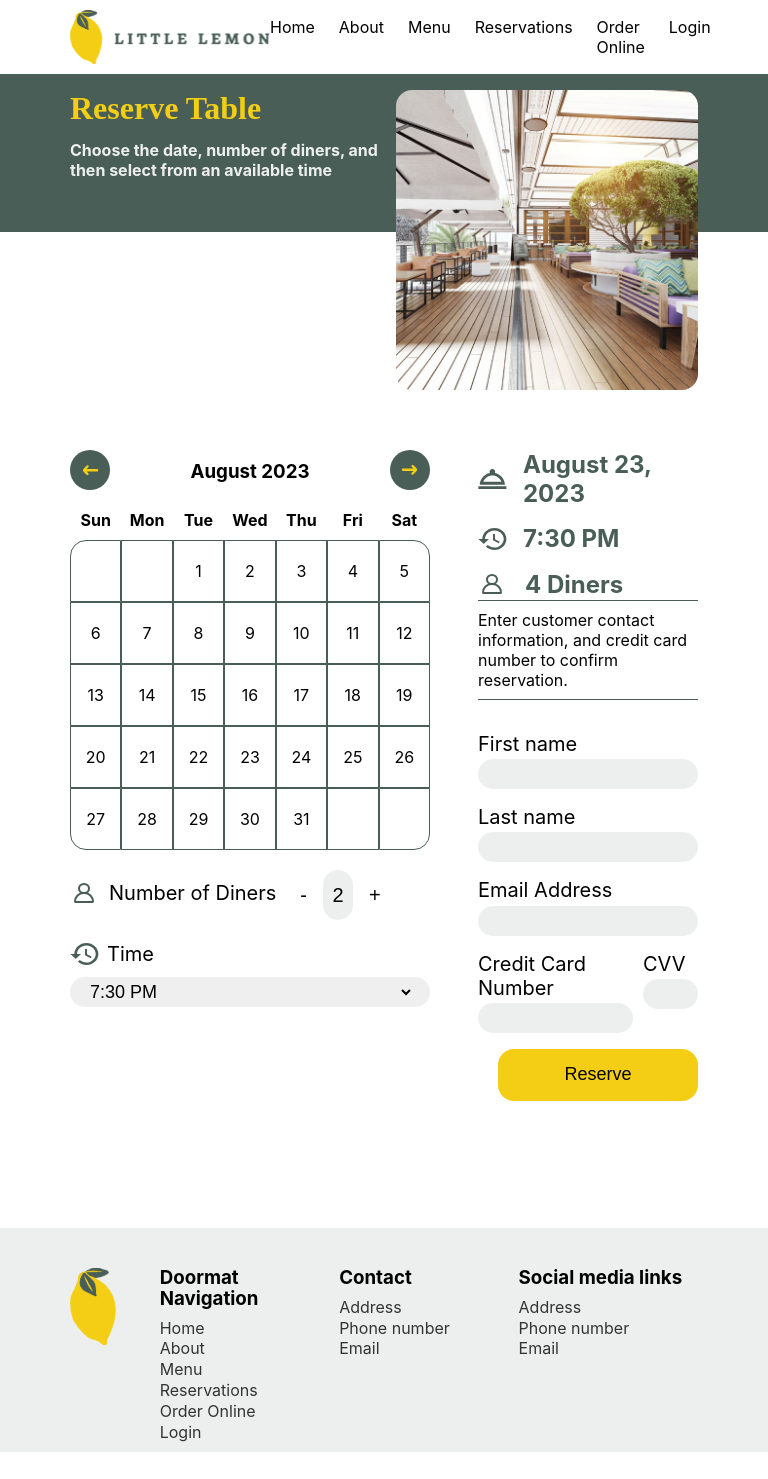
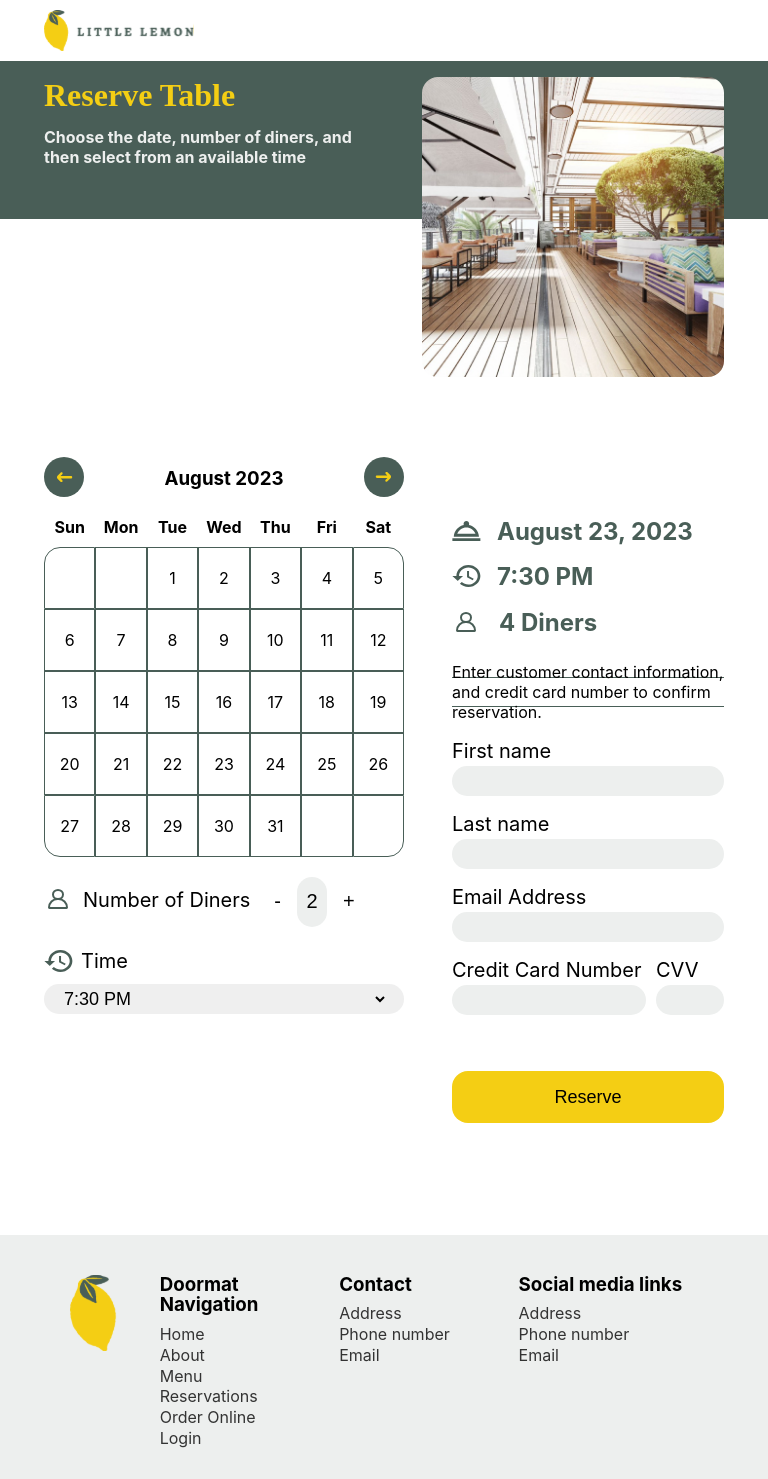
Before and after one commit to tofu97/little-lemon, a React (Create React App) app: page / in a window 768 px wide. Before the commit the page ends 1452 px from the top, so only its background shows below. Built offline with nearby package versions, Linux system fonts and the light colour scheme.

Commit message:
Completed mobile css layout

```diff
--- a/src/App.js
+++ b/src/App.js
@@ -1,15 +1,14 @@
 import './gridta.css'
 import logo from "./assets/images/Logo.svg"
-import backButtonBlk from "./assets/images/Back-blk.svg"
 import backButtonGrn from "./assets/images/Back-grn.svg"
 import forwardButtonGrn from "./assets/images/Forward-grn.svg"
 import tablePhoto from "./assets/images/Table photo.jpg"
-import calendar from "./assets/images/calendar-placeholder.png"
 import user from "./assets/images/User.svg"
 import clock from "./assets/images/clock.svg"
 import dish from "./assets/images/Dish.svg"
-import happyChef from "./assets/images/happy-chef.jpg"
 import lemon from "./assets/images/lemon.svg"
+import home from "./assets/images/home.svg"
+import hamburger from "./assets/images/hamburger.svg"
 
 function ReservationDetails() {
   return (
@@ -17,6 +16,9 @@ function ReservationDetails() {
       <div className="container">
         <header className="content">
           <div className="header">
+            <span className="home-btn">
+              <img src={home} alt="home" />
+            </span>
             <img className="logo" src={logo} alt="Little Lemon Logo" />
             <nav>
               <ul>
@@ -40,6 +42,9 @@ function ReservationDetails() {
                 </li>
               </ul>
             </nav>
+            <span className="hamburger">
+              <img src={hamburger} alt="hamburger menu" />
+            </span>
           </div>
         </header>
       </div>
--- a/src/gridta.css
+++ b/src/gridta.css
@@ -6,17 +6,211 @@
 .container {
     margin-right: auto;
     margin-left: auto;
-    max-width: 1080px;
-}
-
-.content {
-    margin: 10px 70px 10px 70px;
 }
 
 .header {
     display: flex;
     justify-content: space-between;
     align-items: center;
+}
+
+.submit-btn {
+    font-size: 18px;
+    width: 200px;
+    height: 52px;
+    background-color: #F4CE14;
+    border: none;
+    border-radius: 16px;
+    cursor: pointer;
+}
+
+@media (max-width: 768px) {
+    .header nav {
+        display: none;
+    }
+
+    .header {
+        margin: 10px 0 10px 0;
+    }
+
+    .header .logo {
+        width: 150px;
+    }
+
+    .content {
+        margin: 5px 15px 5px 15px;
+    }
+
+    .home-btn {
+        cursor: pointer;
+    }
+
+    .hamburger {
+        cursor: pointer;
+    }
+
+    .heroImage {
+        height: 140px;
+        justify-content: flex-end;
+        border-radius: 16px;
+        margin-left: 1rem;
+    }
+
+    .reservation-header {
+        padding-top: 1rem;
+        display: grid;
+        grid-template-columns: repeat(2, 1fr);
+        grid-auto-rows: 50px;
+    }
+
+    .reservation-header h1 {
+        grid-column: 1;
+        grid-row: 1/ span 1;
+        grid-column: 1/ span 2;
+        font-family: Markazi;
+        font-size: 2rem;
+        color: #F4CE14;
+    }
+
+    .reservation-header h3 {
+        grid-column: 1/ span 1;
+        grid-row: 2/ span 1;
+        font-size: 1rem;
+        color: #EDEFEE;
+    }
+
+    .reservation-header img {
+        grid-column: 2;
+        grid-row: 2/ span 3;
+        margin-left: auto;
+    }
+
+    .hero-header {
+        max-width: 500px;
+    }
+
+    #reservation-details {
+        margin-left: auto;
+        margin-right: auto;
+        display: grid;
+        grid-template-columns: 1fr;
+        grid-auto-rows: 50px;
+        margin-top: 30px;
+    }
+
+    #reservation-details .calender-nav {
+        grid-row: 1/ span 1;
+    }
+
+    #reservation-details .calender-nav nav {
+        display: flex;
+        justify-content: space-between;
+        align-items: center;
+    }
+
+    #reservation-details .calender-nav nav > button {
+        background: none;
+        border: none;
+        padding: 0;
+        cursor: pointer;
+    }
+
+    #reservation-details table {
+        grid-row: 2/ span 7;
+        table-layout: fixed;
+        width: 100%;
+        border-spacing: 0px;
+        margin-right: auto;
+        margin-left: auto;
+    }
+
+    #diners-input {
+        margin-top: 20px;
+        grid-row: 9;
+    }
+
+    #time-input {
+        margin-top: 40px;
+        grid-row: 10;
+    }
+
+    #reservation-hud {
+        margin-top: 60px;
+        grid-row: 12;
+        color: #495E57;
+    }
+
+    #reservation-contact-info {
+        margin-top: 70px;
+        grid-row: 15/ span 3;
+        border-top: 1px solid #495E57;
+        border-bottom: 1px solid #495E57;
+        display: flex;
+        justify-content: center;
+        align-content: center;
+        flex-direction: column;
+    }
+
+    .reservation-hud-item {
+        display: flex;
+        align-items: center;
+        margin-bottom: 1rem;
+    }
+
+    .reservation-hud-item img {
+        margin-right: 1rem;
+    }
+
+    #reservation-details th {
+        padding: 10px 0 10px 0;
+        text-align: center;
+    }
+
+    #contact-form {
+        grid-row: 18/ span 8;
+        margin-top: 40px;
+    }
+
+    .hero {
+        background: linear-gradient(180deg, #495E57 80%, white 20%);
+    }
+
+    .submit-btn {
+        width: 100%;
+        margin-top: 40px;
+    }
+
+    footer {
+        display: grid;
+        grid-template-columns: 1fr 1fr;
+    }
+
+    footer nav {
+        margin-bottom: 20px;
+    }
+
+    .footer-container {
+        background-color: #EDEFEE;
+        padding: 40px 20px 40px 20px;
+        margin-top: 8rem;
+    }
+}
+
+@media (min-width: 768px) {
+    .container {
+        max-width: 1080px;
+    }
+
+    .home-btn {
+        display: none;
+    }
+
+    .hamburger {
+        display: none;
+    }
+
+    .content {
+        margin: 10px 44px 10px 44px;
     }
 
     header ul {
@@ -31,10 +225,6 @@ header li:not(:first-of-type) {
     header a {
         color: #000;
         text-decoration: none;
-}
-
-.hero {
-    background: linear-gradient(180deg, #495E57 50%, white 50%);
     }
 
     .heroImage {
@@ -140,6 +330,37 @@ header a {
         text-align: center;
     }
 
+    #diners-input {
+        margin-top: 20px;
+        grid-row: 10/ span 1;
+    }
+
+    #time-input {
+        margin-top: 42px;
+        grid-row: 11/ span 4;
+    }
+
+    #contact-form {
+        grid-row: 7;
+        margin-left: 3rem;
+        margin-top: 2rem;
+        grid-column: 2/ span 2;
+    }
+
+    .hero {
+        background: linear-gradient(180deg, #495E57 50%, white 50%);
+    }
+    footer {
+        display: grid;
+        grid-template-columns: 1fr 2fr 2fr 2fr;
+    }
+    .footer-container {
+        background-color: #EDEFEE;
+        padding: 40px 70px 10px 70px;
+        margin-top: 8rem;
+    }
+}
+
 #reservation-details table tr:first-child td:first-child {
     border-top-left-radius: 16px;
 }
@@ -163,16 +384,6 @@ header a {
     cursor: pointer;
 }
 
-#diners-input {
-    margin-top: 20px;
-    grid-row: 10/ span 1;
-}
-
-#time-input {
-    margin-top: 42px;
-    grid-row: 11/ span 4;
-}
-
 input[type="number"]::-webkit-outer-spin-button,
 input[type="number"]::-webkit-inner-spin-button {
     -webkit-appearance: none !important;
@@ -185,16 +396,6 @@ input[type="number"] {
 
 .details .submit-btn-container {
     position: relative;
-}
-
-.submit-btn {
-    font-size: 18px;
-    width: 200px;
-    height: 52px;
-    background-color: #F4CE14;
-    border: none;
-    border-radius: 16px;
-    cursor: pointer;
 }
 
 .details .submit-btn-container button {
@@ -259,13 +460,6 @@ input[type="number"] {
     margin-right: 0.5rem;
 }
 
-#contact-form {
-    grid-row: 7;
-    margin-left: 3rem;
-    margin-top: 2rem;
-    grid-column: 2/ span 2;
-}
-
 #contact-form fieldset {
     border: none;
 }
@@ -286,16 +480,6 @@ input[type="number"] {
     justify-content: space-between;
 }
 
-.footer-container {
-    background-color: #EDEFEE;
-    padding: 40px 70px 10px 70px;
-    margin-top: 8rem;
-}
-
-footer {
-    display: grid;
-    grid-template-columns: 1fr 2fr 2fr 2fr;
-}
 
 footer {
     line-height: 130%;
```
Also changed, not shown: src/assets/images/hamburger.svg (added), src/assets/images/home.svg (added). Lines whose indentation alone changed are shown as unchanged.
